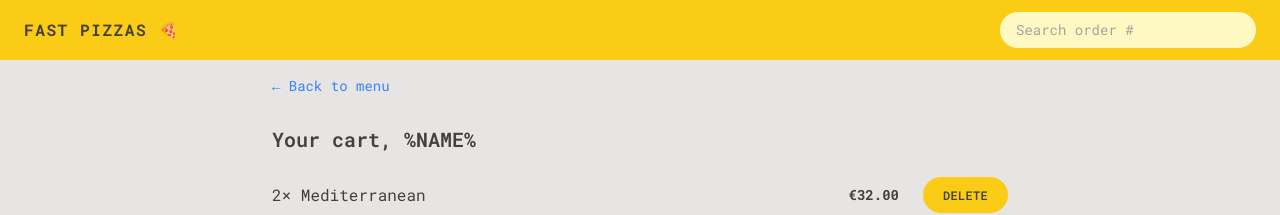
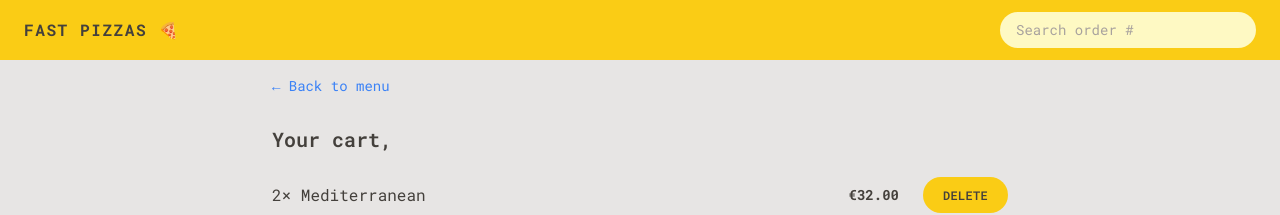
Before and after one commit to paulthadev/fast-pizzas, a React (Vite) app: page /cart in a window 1280 px wide. Shown: the top 215 px of the page. Built offline with nearby package versions, Linux system fonts and the light colour scheme.

Commit message:
feat: :sparkles: reading and updating the userstate

```diff
--- a/src/features/cart/Cart.jsx
+++ b/src/features/cart/Cart.jsx
@@ -1,6 +1,7 @@
 import LinkButton from "../../ui/LinkButton";
 import Button from "../../ui/Button";
 import CartItem from "./CartItem";
+import { useSelector } from "react-redux";
 
 const fakeCart = [
   {
@@ -28,12 +29,13 @@ const fakeCart = [
 
 function Cart() {
   const cart = fakeCart;
+  const username = useSelector((state) => state.user.username);
 
   return (
     <div className="px-4 py-3">
       <LinkButton to="/menu">&larr; Back to menu</LinkButton>
 
-      <h2 className="mt-7 text-xl font-semibold">Your cart, %NAME%</h2>
+      <h2 className="mt-7 text-xl font-semibold">Your cart, {username}</h2>
 
       <ul className="mt-3 divide-y divide-stone-300 border-b border-stone-300 ">
         {cart.map((item) => (
--- a/src/features/order/CreateOrder.jsx
+++ b/src/features/order/CreateOrder.jsx
@@ -1,6 +1,7 @@
 import { Form, redirect, useActionData, useNavigation } from "react-router-dom";
 import { createOrder } from "../../services/apiRestaurant";
 import Button from "../../ui/Button";
+import { useSelector } from "react-redux";
 
 // https://uibakery.io/regex-library/phone-number
 const isValidPhone = (str) =>
@@ -40,6 +41,7 @@ function CreateOrder() {
 
   // const [withPriority, setWithPriority] = useState(false);
   const cart = fakeCart;
+  const username = useSelector((state) => state.user.username);
 
   return (
     <div className="px-4 py-6">
@@ -48,7 +50,13 @@ function CreateOrder() {
       <Form method="POST">
         <div className="mb-5 flex flex-col gap-2 sm:flex-row sm:items-center">
           <label className="sm:basis-40">Full Name</label>
-          <input className="input grow" type="text" name="customer" required />
+          <input
+            className="input grow"
+            type="text"
+            name="customer"
+            defaultValue={username}
+            required
+          />
         </div>
 
         <div className="mb-5 flex flex-col gap-2 sm:flex-row sm:items-center">
--- a/src/features/user/CreateUser.jsx
+++ b/src/features/user/CreateUser.jsx
@@ -1,11 +1,21 @@
 import { useState } from "react";
 import Button from "../../ui/Button";
+import { useDispatch } from "react-redux";
+import { updateName } from "./userSlice";
+import { useNavigate } from "react-router-dom";
 
 function CreateUser() {
   const [username, setUsername] = useState("");
+  const dispatch = useDispatch();
+  const navigate = useNavigate();
 
   function handleSubmit(e) {
     e.preventDefault();
+
+    if (!username) return;
+    dispatch(updateName(username));
+
+    navigate("/menu");
   }
 
   return (
--- a/src/ui/Home.jsx
+++ b/src/ui/Home.jsx
@@ -1,6 +1,10 @@
-import CreateUser from '../features/user/CreateUser';
+import { useSelector } from "react-redux";
+import CreateUser from "../features/user/CreateUser";
+import Button from "./Button";
 
 function Home() {
+  const username = useSelector((state) => state.user.username);
+
   return (
     <div className="my-10 px-4 text-center sm:my-16">
       <h1 className="mb-8 text-center text-xl font-semibold md:text-3xl">
@@ -11,7 +15,13 @@ function Home() {
         </span>
       </h1>
 
-      <CreateUser />
+      {!username ? (
+        <CreateUser />
+      ) : (
+        <Button to="/menu" type="primary">
+          Continue Ordering, {username}
+        </Button>
+      )}
     </div>
   );
 }
```
